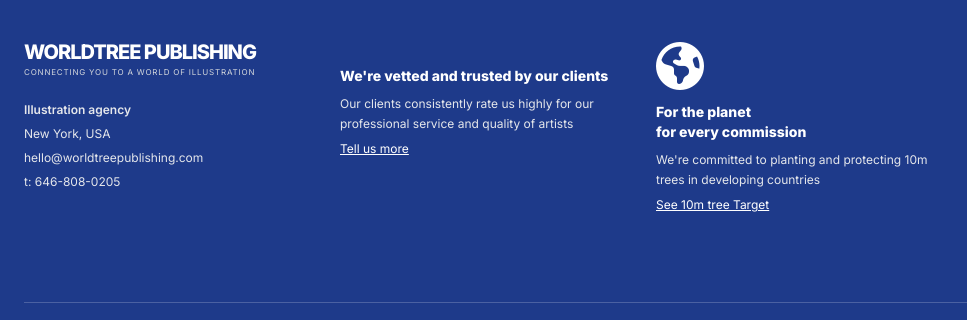
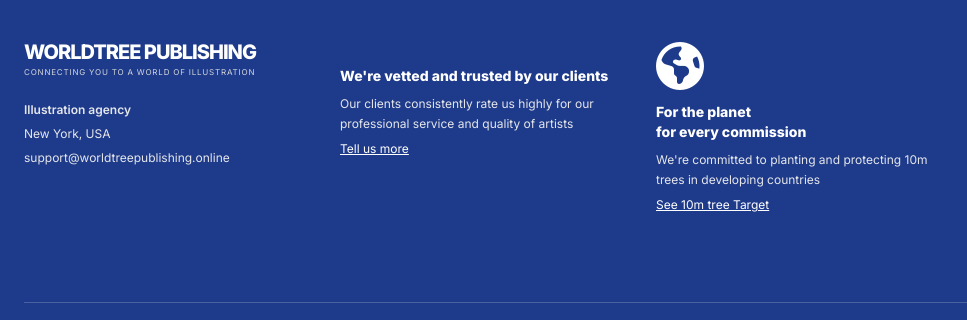
Before and after one commit to Mega2255/worldtreepublishing, a plain HTML site: page index.html in a window 1280 px wide. Shown: the part 5294-5614 px from the top of the page, 0-967 px from the left. Drawn offline with nearby package versions, Linux system fonts and the light colour scheme; some icons are missing.

Commit message:
Update index.html

```diff
--- a/index.html
+++ b/index.html
@@ -860,8 +860,8 @@
                     <div class="text-xs space-y-2 text-gray-200">
                         <p class="font-semibold">Illustration agency</p>
                         <p>New York, USA</p>
-                        <p class="mt-4">hello@worldtreepublishing.com</p>
-                        <p>t: 646-808-0205</p>
+                        <p class="mt-4">support@worldtreepublishing.online</p>
+
                     </div>
                 </div>
 
```
